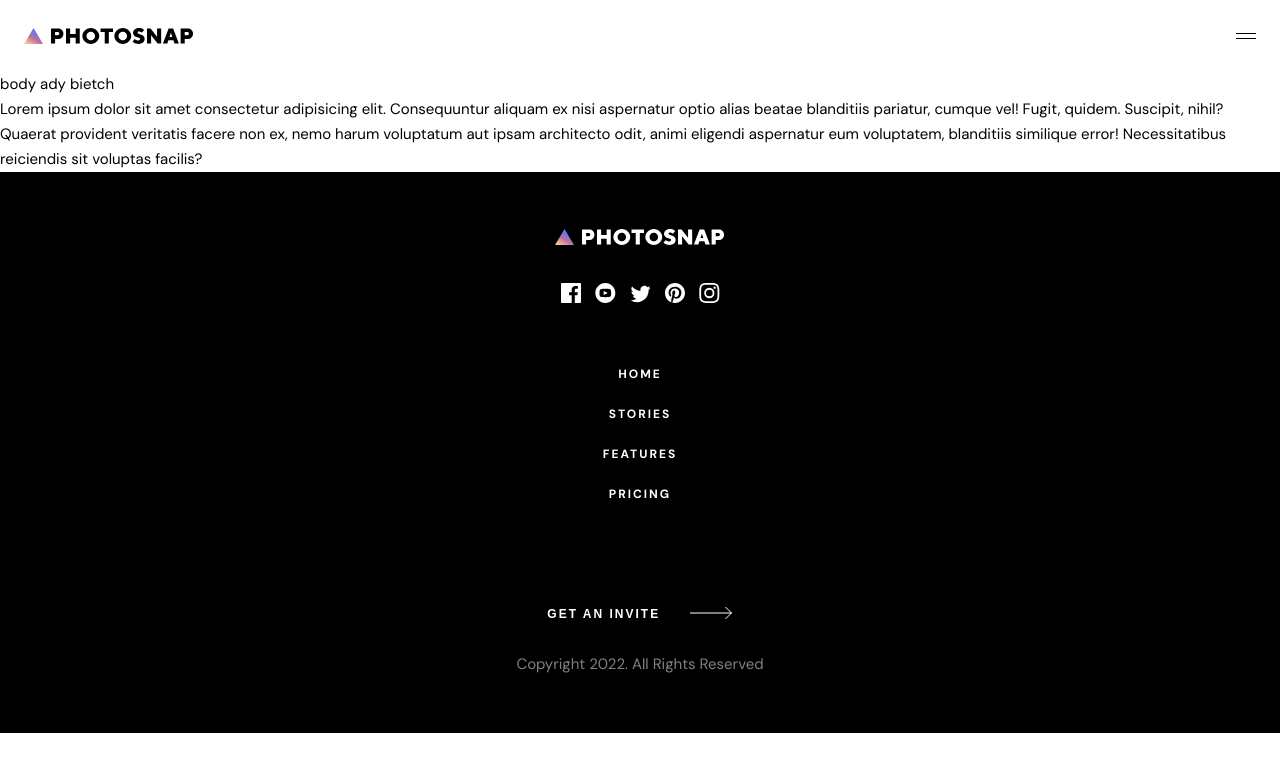
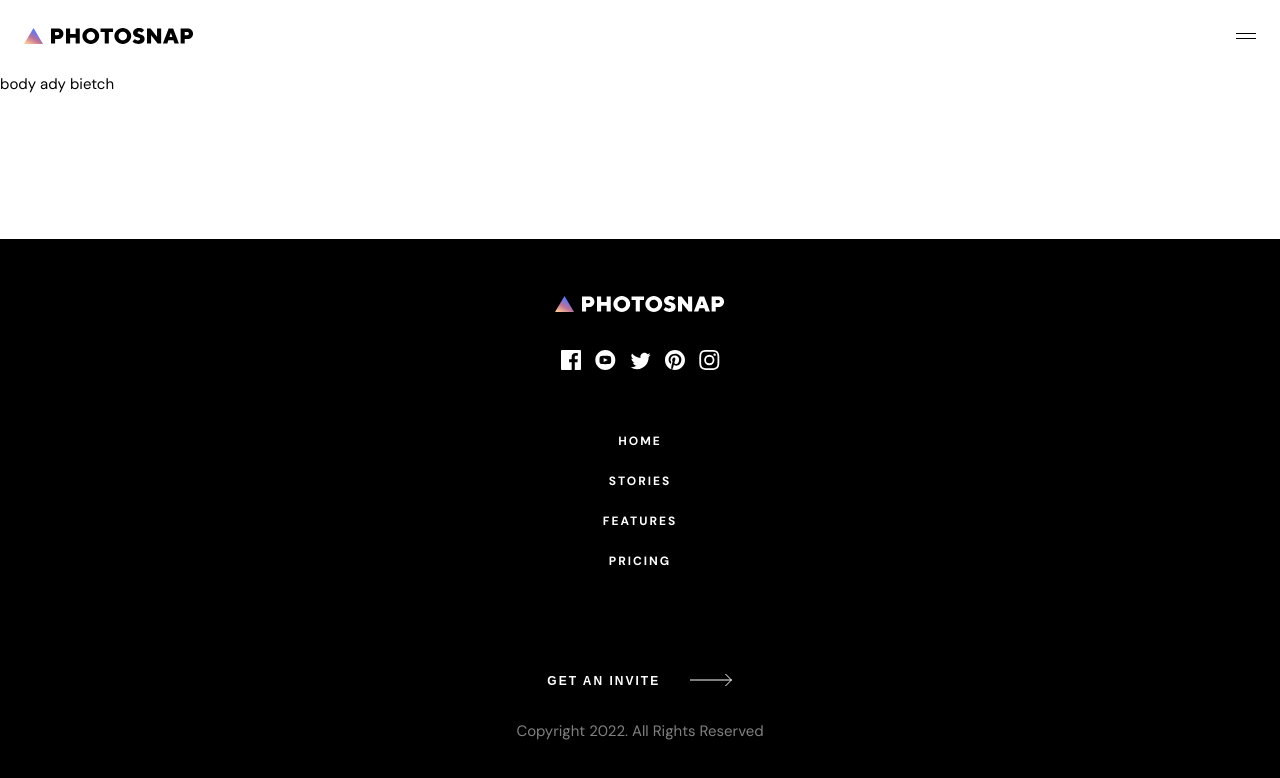
Before and after one commit to ding-09/photosnap, a React (Create React App) app: page / in a window 1280 px wide. Shown: the top 778 px of the page. Built offline with nearby package versions, Linux system fonts and the light colour scheme; the HTML template or start-up script is replaced by a standard one.

Commit message:
fixed footer to the bottom

```diff
--- a/src/App.js
+++ b/src/App.js
@@ -13,7 +13,6 @@ const App = () => {
         <Router>
           <Header />
           <div className=''>body ady bietch</div>
-          Lorem ipsum dolor sit amet consectetur adipisicing elit. Consequuntur aliquam ex nisi aspernatur optio alias beatae blanditiis pariatur, cumque vel! Fugit, quidem. Suscipit, nihil? Quaerat provident veritatis facere non ex, nemo harum voluptatum aut ipsam architecto odit, animi eligendi aspernatur eum voluptatem, blanditiis similique error! Necessitatibus reiciendis sit voluptas facilis?
           <Footer />
         </Router>
       </ThemeProvider>
--- a/src/styles/GlobalStyle.js
+++ b/src/styles/GlobalStyle.js
@@ -11,12 +11,17 @@ const GlobalStyle = createGlobalStyle`
     }
     html {
         font-size: 62.5%;
-        min-height: 100%;
+        height: 100%;
     }
     body {
         font-family: 'DM Sans', sans-serif;
         font-size: 1.5rem;
         line-height: 2.5rem;
+        height: 100%;
+    }
+    #root {
+        display: flex;
+        flex-direction: column;
         min-height: 100%;
     }
     footer {
```
Also changed, not shown: 1 other file (tests, documents, lock files or other folders).
